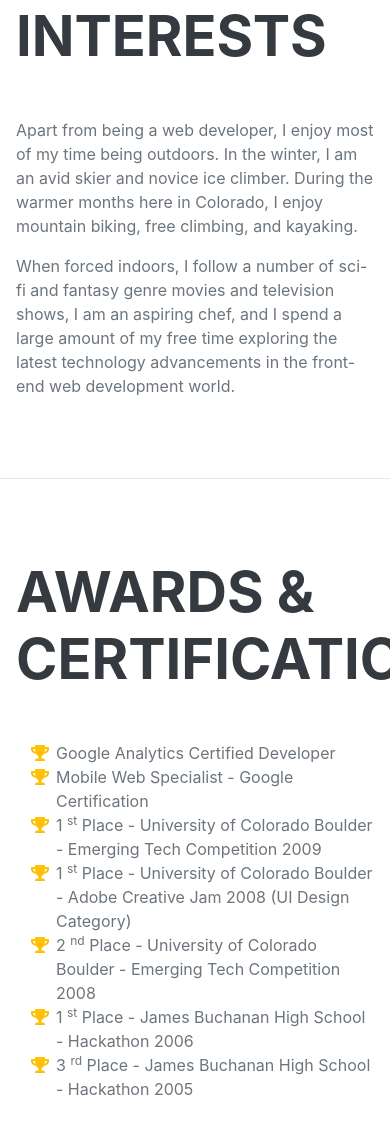
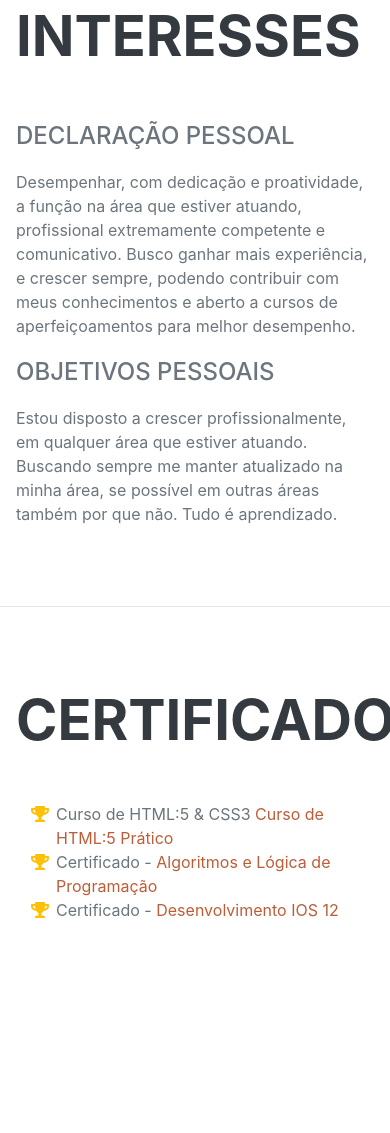
Before and after one commit to WN-Bronx/CV-WN_Santos, a plain HTML site: page index.html in a window 390 px wide. Shown: the part 6021-7154 px from the top of the page. After the commit the page ends 7023 px from the top, so only its background shows below. Drawn offline with nearby package versions, Linux system fonts and the light colour scheme; a web font is replaced by a local one.

Commit message:
Commitando...

```diff
--- a/index.html
+++ b/index.html
@@ -29,7 +29,7 @@
                     <li class="nav-item"><a class="nav-link js-scroll-trigger" href="#experience">Experiências</a></li>
                     <li class="nav-item"><a class="nav-link js-scroll-trigger" href="#education">Formação</a></li>
                     <li class="nav-item"><a class="nav-link js-scroll-trigger" href="#skills">Skills</a></li>
-                    <li class="nav-item"><a class="nav-link js-scroll-trigger" href="#interests">Intereses</a></li>
+                    <li class="nav-item"><a class="nav-link js-scroll-trigger" href="#interests">Interesses</a></li>
                     <li class="nav-item"><a class="nav-link js-scroll-trigger" href="#awards">Certificados</a></li>
                 </ul>
             </div>
@@ -191,57 +191,38 @@
                 </div>
             </section>
             <hr class="m-0" />
+
             <!-- Interests-->
             <section class="resume-section" id="interests">
                 <div class="resume-section-content">
-                    <h2 class="mb-5">Interests</h2>
-                    <p>Apart from being a web developer, I enjoy most of my time being outdoors. In the winter, I am an avid skier and novice ice climber. During the warmer months here in Colorado, I enjoy mountain biking, free climbing, and kayaking.</p>
-                    <p class="mb-0">When forced indoors, I follow a number of sci-fi and fantasy genre movies and television shows, I am an aspiring chef, and I spend a large amount of my free time exploring the latest technology advancements in the front-end web development world.</p>
+                    <h2 class="mb-5">Interesses</h2>
+                    <div class="subheading mb-3">Declaração pessoal</div>
+                    <p>Desempenhar, com dedicação e proatividade, a função na área que estiver atuando, profissional extremamente competente e comunicativo. Busco ganhar mais experiência, e crescer sempre, podendo contribuir com meus conhecimentos e aberto a cursos de aperfeiçoamentos para melhor desempenho.</p>
+                    <div class="subheading mb-3">Objetivos pessoais</div>
+                    <p class="mb-0">Estou disposto a crescer profissionalmente, em qualquer área que estiver atuando. Buscando sempre me manter atualizado na minha área, se possível em outras áreas também por que não. Tudo é aprendizado.</p>
                 </div>
             </section>
             <hr class="m-0" />
+
             <!-- Awards-->
             <section class="resume-section" id="awards">
                 <div class="resume-section-content">
-                    <h2 class="mb-5">Awards & Certifications</h2>
+                    <h2 class="mb-5">Certificados</h2>
                     <ul class="fa-ul mb-0">
                         <li>
                             <span class="fa-li"><i class="fas fa-trophy text-warning"></i></span>
-                            Google Analytics Certified Developer
+                            Curso de HTML:5 & CSS3
+                            <a href="#">Curso de HTML:5 Prático</a>
                         </li>
                         <li>
                             <span class="fa-li"><i class="fas fa-trophy text-warning"></i></span>
-                            Mobile Web Specialist - Google Certification
+                            Certificado -
+                            <a href="https://drive.google.com/file/d/1YkWb8QYo2AW2EIAY24yNAQbhr9FJyXxw/view?usp=sharing">Algoritmos e Lógica de Programação</a>
                         </li>
                         <li>
                             <span class="fa-li"><i class="fas fa-trophy text-warning"></i></span>
-                            1
-                            <sup>st</sup>
-                            Place - University of Colorado Boulder - Emerging Tech Competition 2009
-                        </li>
-                        <li>
-                            <span class="fa-li"><i class="fas fa-trophy text-warning"></i></span>
-                            1
-                            <sup>st</sup>
-                            Place - University of Colorado Boulder - Adobe Creative Jam 2008 (UI Design Category)
-                        </li>
-                        <li>
-                            <span class="fa-li"><i class="fas fa-trophy text-warning"></i></span>
-                            2
-                            <sup>nd</sup>
-                            Place - University of Colorado Boulder - Emerging Tech Competition 2008
-                        </li>
-                        <li>
-                            <span class="fa-li"><i class="fas fa-trophy text-warning"></i></span>
-                            1
-                            <sup>st</sup>
-                            Place - James Buchanan High School - Hackathon 2006
-                        </li>
-                        <li>
-                            <span class="fa-li"><i class="fas fa-trophy text-warning"></i></span>
-                            3
-                            <sup>rd</sup>
-                            Place - James Buchanan High School - Hackathon 2005
+                            Certificado -
+                            <a href="https://drive.google.com/file/d/1ETd5-_nR2EgHewb3sbgh5I4EETiBSBPy/view?usp=sharing">Desenvolvimento IOS 12</a>
                         </li>
                     </ul>
                 </div>
```
